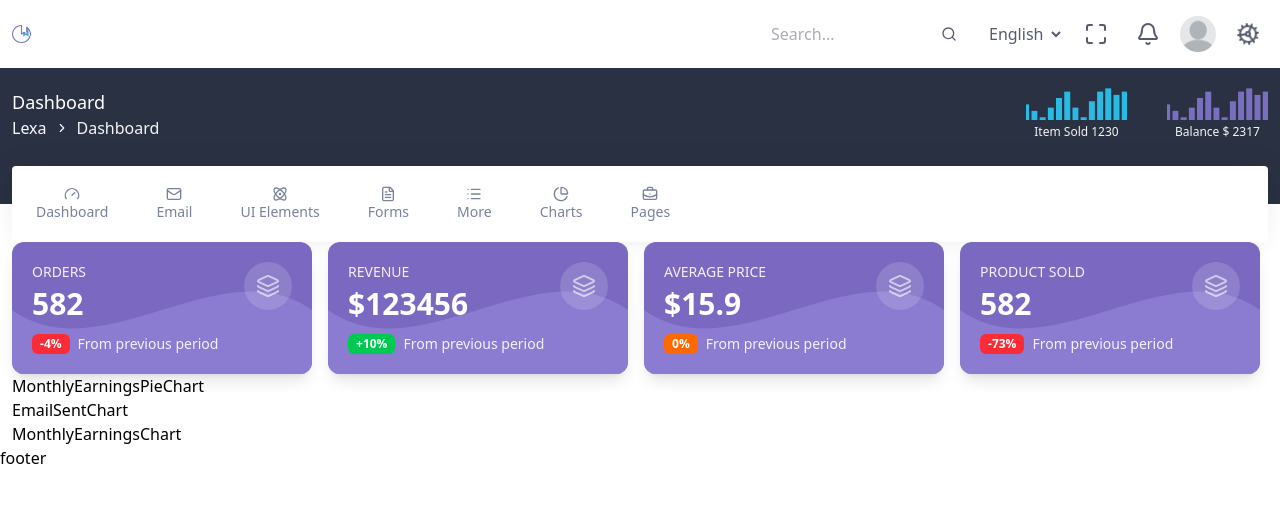
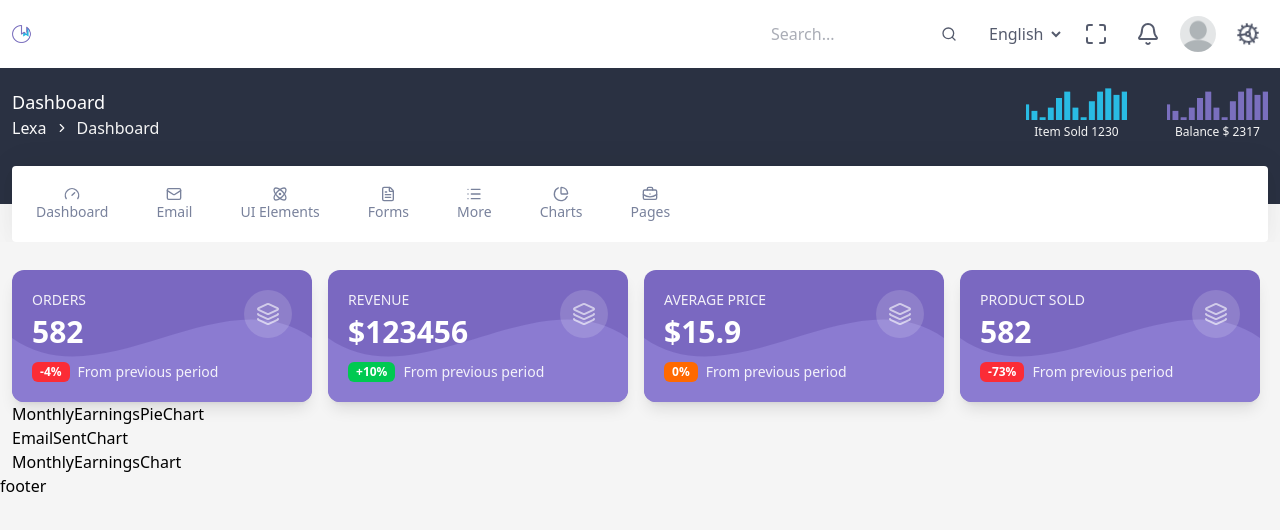
Before and after one commit to Hasmik-Mejlumyan/dynamic-dashboard-example, a React (Vite) app: page / in a window 1280 px wide. Shown: the top 530 px of the page. Built offline with nearby package versions, Linux system fonts and the light colour scheme.

Commit message:
finalized layout structure

```diff
--- a/src/App.tsx
+++ b/src/App.tsx
@@ -6,7 +6,7 @@ const App = () => {
   return (
     <MainLayout>
       <div>
-        <div className="grid grid-cols-4 gap-2">
+        < div className="grid grid-cols-4 gap-2">
           <Statistics title="Orders" value={582} percentage={-4} isPositive={false}/>
           <Statistics title="Revenue" value={`$123456`} percentage={10} isPositive={true}/>
           <Statistics title="Average Price" value={`$15.9`} percentage={0} isPositive={false}/>
--- a/src/components/layout/MainLayout/MainLayout.tsx
+++ b/src/components/layout/MainLayout/MainLayout.tsx
@@ -11,7 +11,7 @@ const MainLayout: FC<PropsWithChildren> = ({ children }) => {
         <SubHeader />
         <NavBar />
       </nav>
-      <main>
+      <main className="pt-7 bg-background-body">
         <div className="container">
           {/* Could be <Outlet /> from "react-router-dom" */}
           {children}
--- a/src/css/base.css
+++ b/src/css/base.css
@@ -61,6 +61,10 @@
   }
 }
 
+body {
+  @apply bg-background-body;
+}
+
 .container {
   @apply px-3 max-w-[1323px] mx-auto;
 }
```
